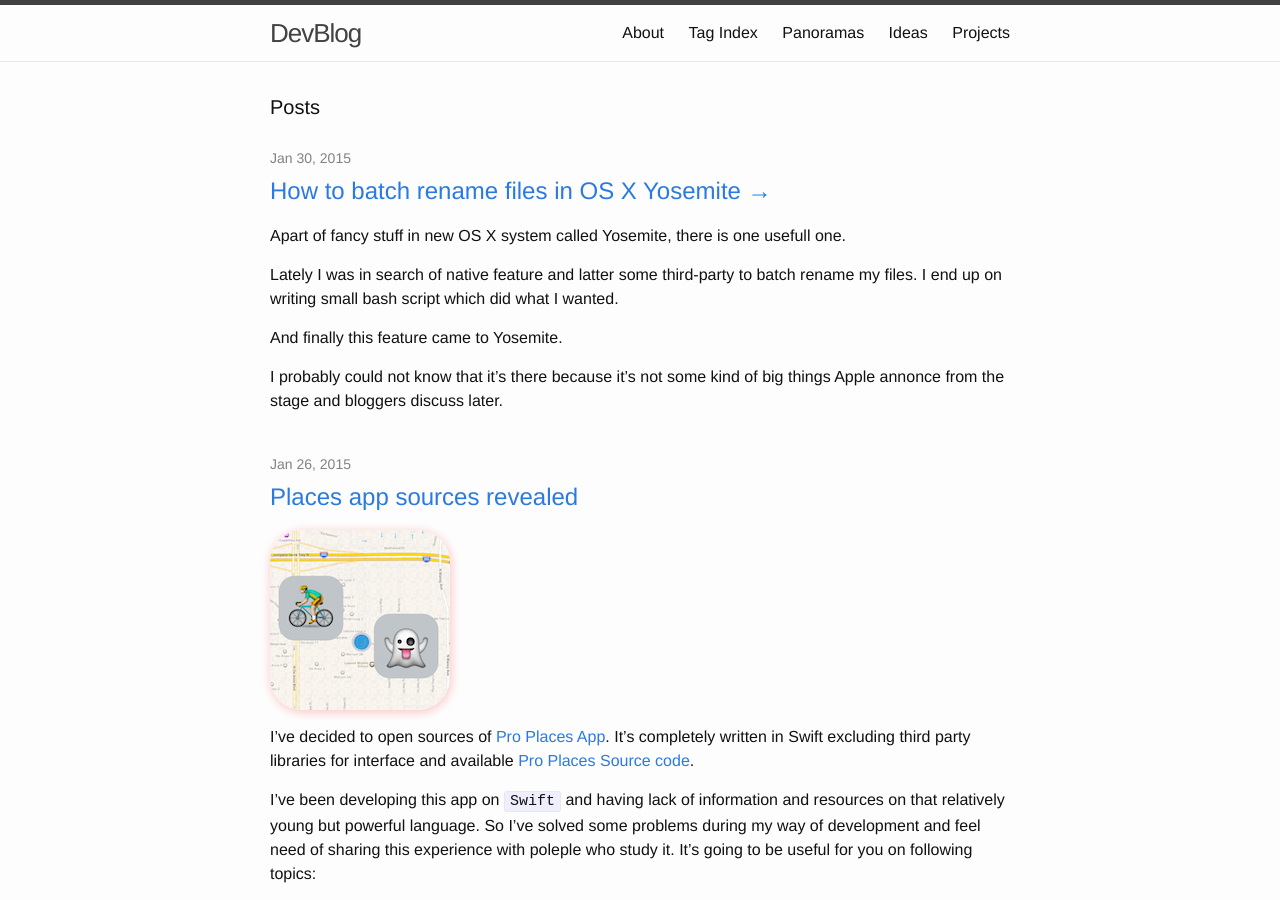
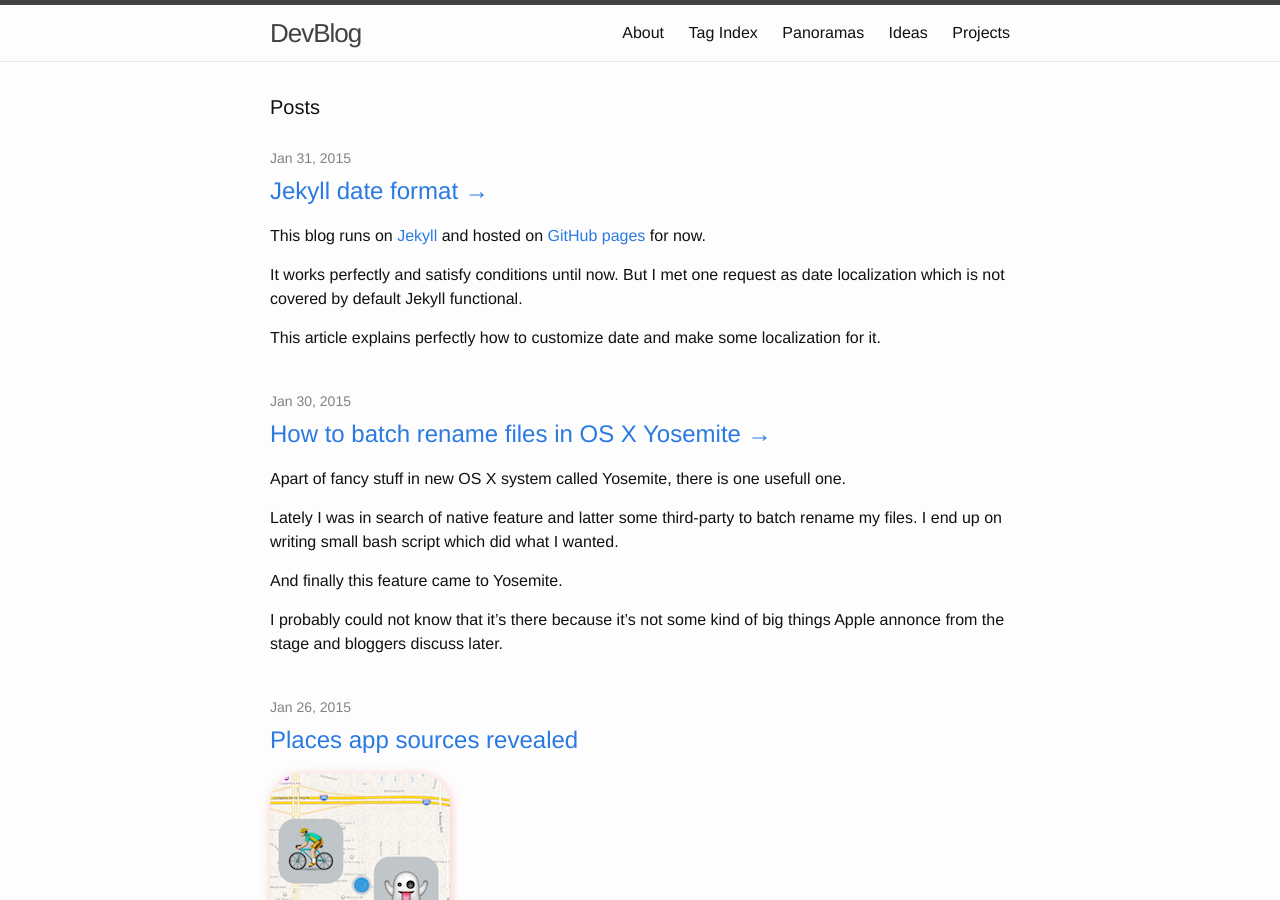
Before and after one commit to famer/blog, a Jekyll site: the page built from index.html, in a window 1280 px wide and 900 px high. Built offline with Jekyll 4.4.1, drawn with Linux system fonts in a browser that asks for light colours.

Commit message:
git dates post

```diff
--- /dev/null
+++ b/guest/_posts/2015-01-31-jekyll-date-formate.markdown
@@ -0,0 +1,12 @@
+---
+title: "Jekyll date format"
+guest: true
+link: http:///
+layout: post
+---
+
+This blog runs on [Jekyll](http://jekyllrb.com) and hosted on [GitHub pages](http://pages.github.com/) for now.
+
+It works perfectly and satisfy conditions until now. But I met one request as date localization which is not covered by default Jekyll functional.
+
+This article explains perfectly how to customize date and make some localization for it.
```
Also changed, not shown: _config.yml (line endings or trailing spaces).
